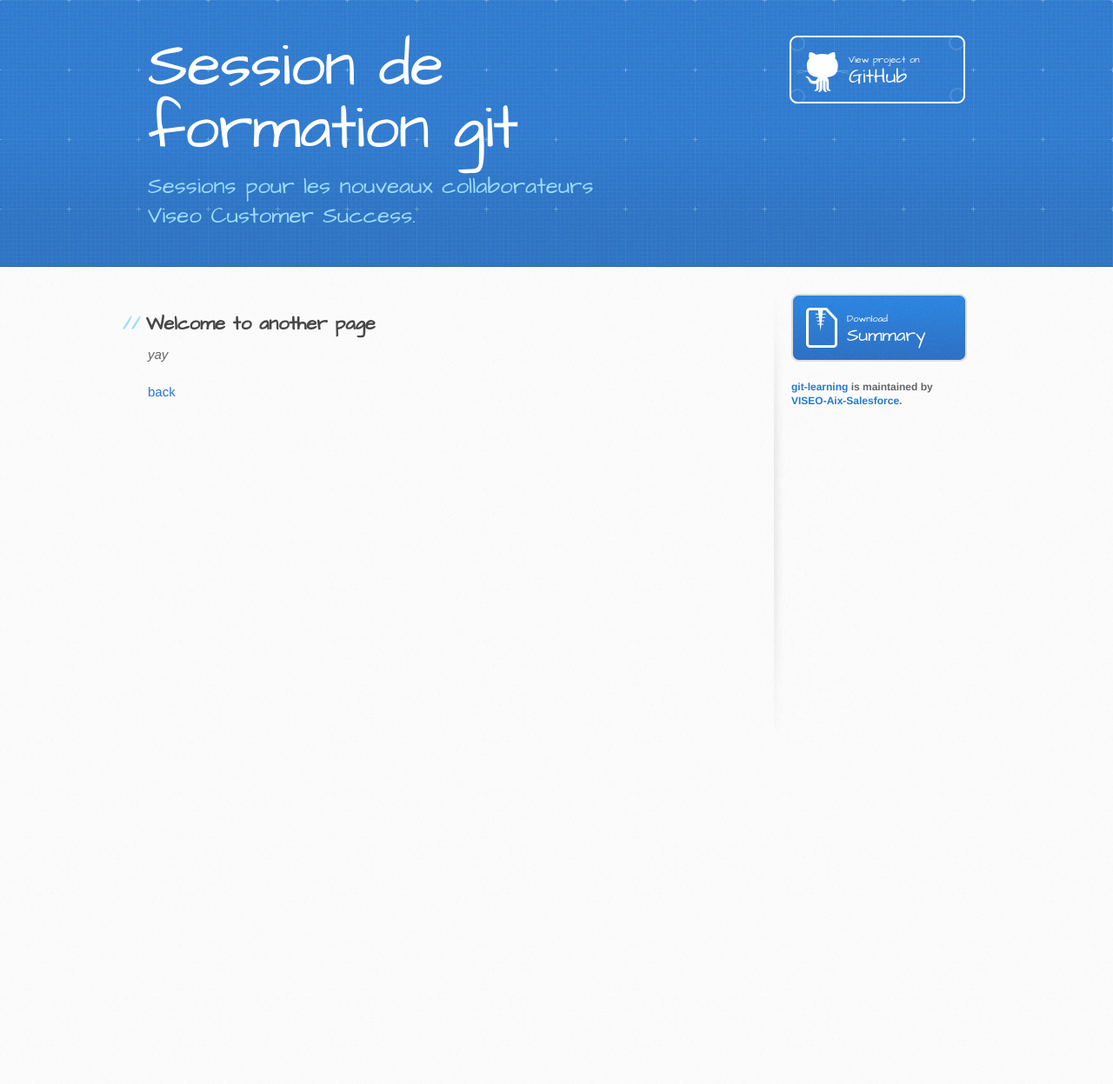
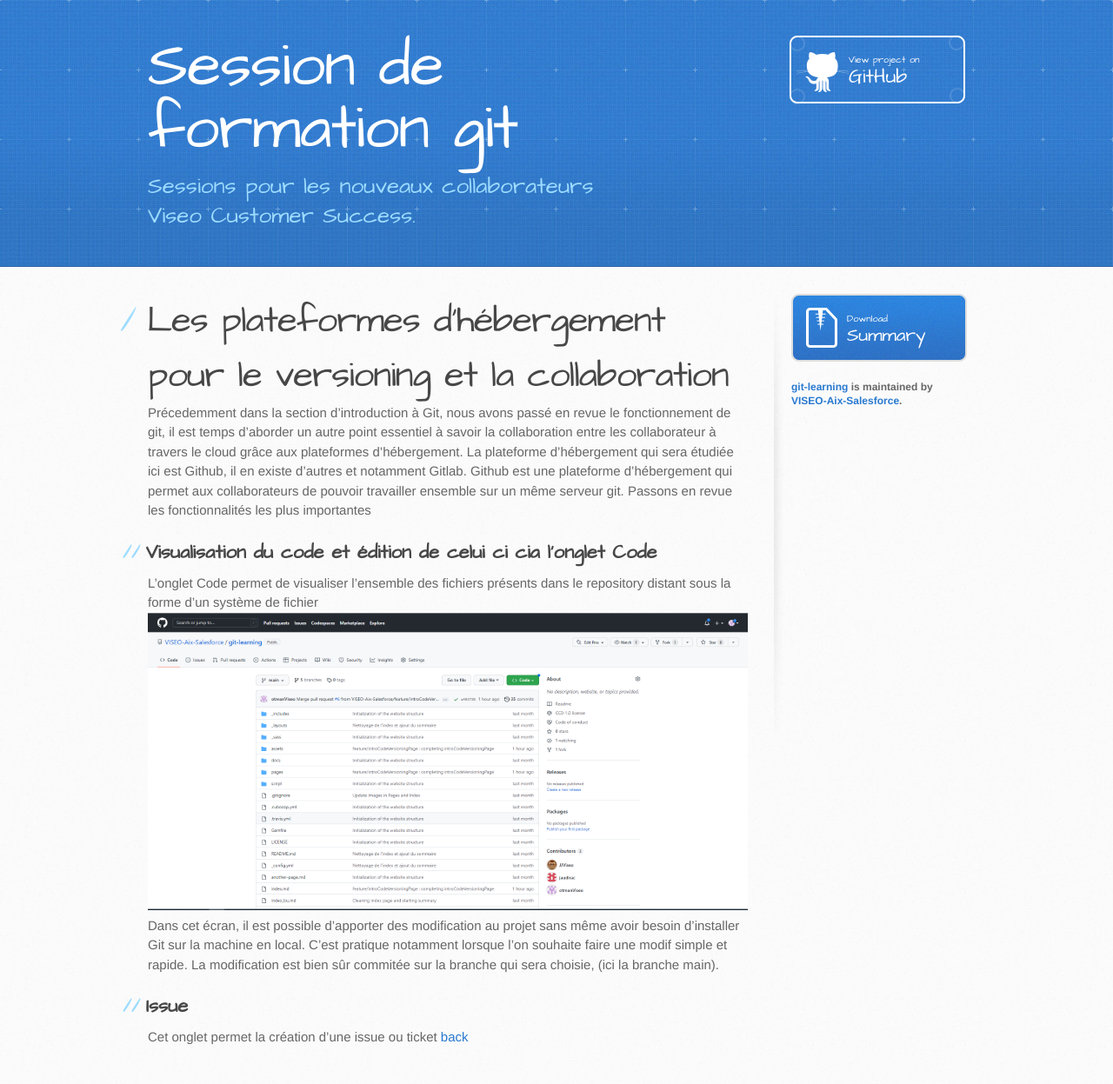
Before and after one commit to VISEO-Aix-Salesforce/git-learning, a Jekyll site: the page built from pages/tools.md, in a window 1280 px wide. Shown: the whole page at 87% size. Built offline with Jekyll 4.4.1, drawn with Linux system fonts in a browser that asks for light colours; our own code applies the rules of GitHub Pages for plain Markdown files; before the commit the page ends 900 px from its top, so only the background shows below that.

Commit message:
feature/toolsPage: Création de la page tools

```diff
--- a/pages/tools.md
+++ b/pages/tools.md
@@ -2,8 +2,15 @@
 layout: default
 ---
 
-## Welcome to another page
+# Les plateformes d'hébergement pour le versioning et la collaboration
+Précedemment dans la section d'introduction à Git, nous avons passé en revue le fonctionnement de git, il est temps d'aborder un autre point essentiel à savoir la collaboration entre les collaborateur à travers le cloud grâce aux plateformes d'hébergement. La plateforme d'hébergement qui sera étudiée ici est Github, il en existe d'autres et notamment Gitlab. Github est une plateforme d'hébergement qui permet aux collaborateurs de pouvoir travailler ensemble sur un même serveur git.
+Passons en revue les fonctionnalités les plus importantes
 
-_yay_
+## Visualisation du code et édition de celui ci cia l'onglet Code
+L'onglet Code permet de visualiser l'ensemble des fichiers présents dans le repository distant sous la forme d'un système de fichier
+![github_code_tab](../assets/images/github_code_tab.PNG)
+Dans cet écran, il est possible d'apporter des modification au projet sans même avoir besoin d'installer Git sur la machine en local. C'est pratique notamment lorsque l'on souhaite faire une modif simple et rapide. La modification est bien sûr commitée sur la branche qui sera choisie, (ici la branche main).
 
+## Issue
+Cet onglet permet la création d'une issue ou ticket
 [back](./)
```
Also changed, not shown: assets/images/github_code_tab.PNG (added), assets/images/github_project_main_page.png (added).
